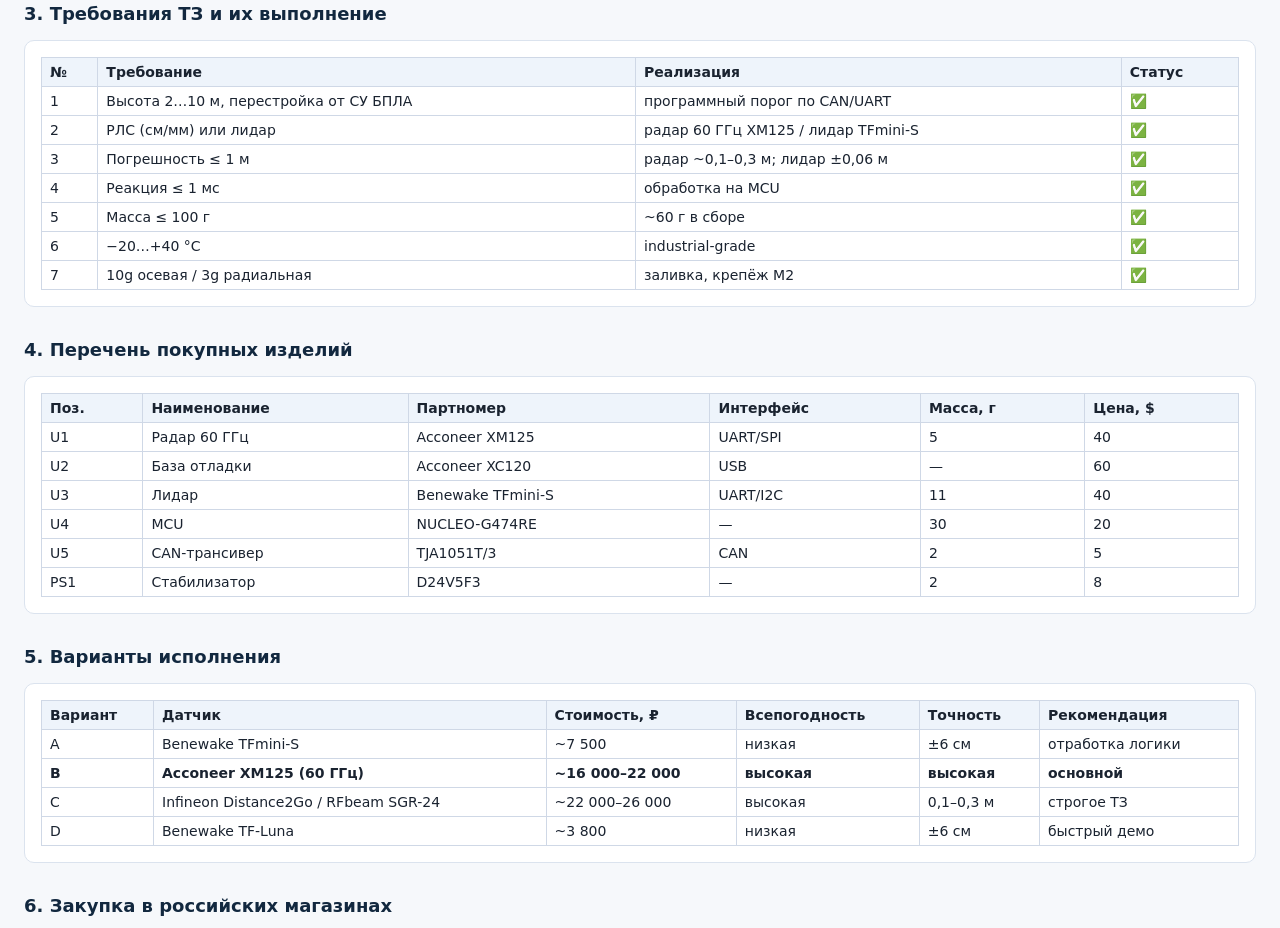
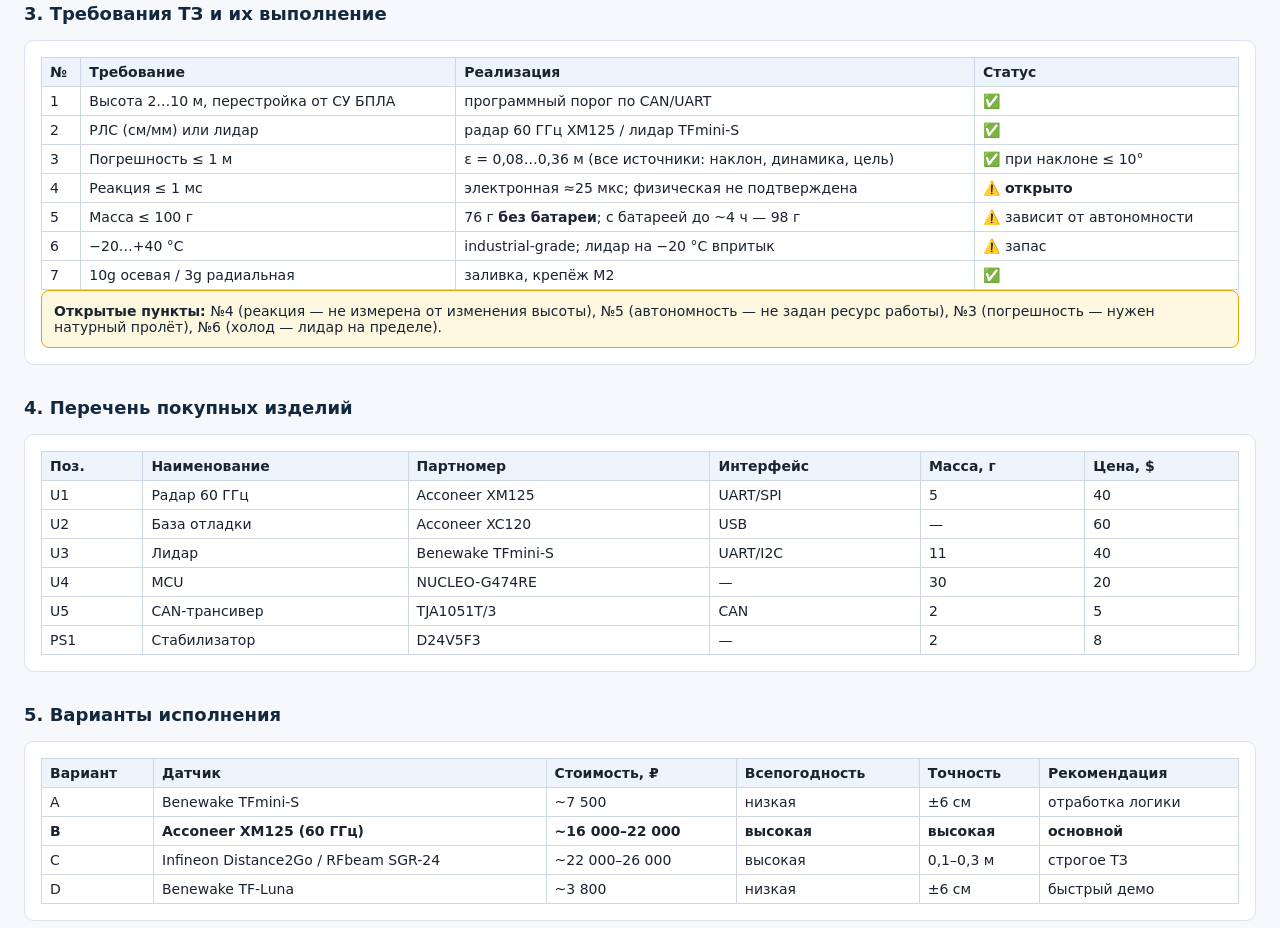
Before and after one commit to v707ot/radar, a plain HTML site: page index.html in a window 1280 px wide. Shown: the part 1949-2877 px from the top of the page. Drawn offline with Linux system fonts and the light colour scheme.

Commit message:
Исправить статусы требований: автономность, реакция, погрешность
- README: убрать необоснованные ✅ по п.4/5/6, добавить открытые вопросы
- расчёт погрешности: учесть все 4 источника (динамика и цель были опущены)
- новый раздел 3.5а: масса с аккумулятором (автономность)
- раздел 3.4: реакция не подтверждена измерением от изменения высоты
- сводка и preview обновлены

```diff
--- a/index.html
+++ b/index.html
@@ -227,12 +227,16 @@ table{border-collapse:collapse;width:100%;font-size:14px} td,th{border:1px solid
 <tr><th>№</th><th>Требование</th><th>Реализация</th><th>Статус</th></tr>
 <tr><td>1</td><td>Высота 2…10 м, перестройка от СУ БПЛА</td><td>программный порог по CAN/UART</td><td>✅</td></tr>
 <tr><td>2</td><td>РЛС (см/мм) или лидар</td><td>радар 60 ГГц XM125 / лидар TFmini-S</td><td>✅</td></tr>
-<tr><td>3</td><td>Погрешность ≤ 1 м</td><td>радар ~0,1–0,3 м; лидар ±0,06 м</td><td>✅</td></tr>
-<tr><td>4</td><td>Реакция ≤ 1 мс</td><td>обработка на MCU</td><td>✅</td></tr>
-<tr><td>5</td><td>Масса ≤ 100 г</td><td>~60 г в сборе</td><td>✅</td></tr>
-<tr><td>6</td><td>−20…+40 °C</td><td>industrial-grade</td><td>✅</td></tr>
+<tr><td>3</td><td>Погрешность ≤ 1 м</td><td>ε = 0,08…0,36 м (все источники: наклон, динамика, цель)</td><td>✅ при наклоне ≤ 10°</td></tr>
+<tr><td>4</td><td>Реакция ≤ 1 мс</td><td>электронная ≈25 мкс; физическая не подтверждена</td><td>⚠️ <b>открыто</b></td></tr>
+<tr><td>5</td><td>Масса ≤ 100 г</td><td>76 г <b>без батареи</b>; с батареей до ~4 ч — 98 г</td><td>⚠️ зависит от автономности</td></tr>
+<tr><td>6</td><td>−20…+40 °C</td><td>industrial-grade; лидар на −20 °C впритык</td><td>⚠️ запас</td></tr>
 <tr><td>7</td><td>10g осевая / 3g радиальная</td><td>заливка, крепёж M2</td><td>✅</td></tr>
-</table></div>
+</table>
+<div class="note" style="background:#fff8e1;border-color:#e0a800">
+<b>Открытые пункты:</b> №4 (реакция — не измерена от изменения высоты), №5 (автономность — не задан ресурс работы),
+№3 (погрешность — нужен натурный пролёт), №6 (холод — лидар на пределе).
+</div></div>
 <h2>4. Перечень покупных изделий</h2>
 <div class="card"><table>
 <tr><th>Поз.</th><th>Наименование</th><th>Партномер</th><th>Интерфейс</th><th>Масса, г</th><th>Цена, $</th></tr>
```
Also changed, not shown: preview.html (+9 -5 lines), 2 other files.
